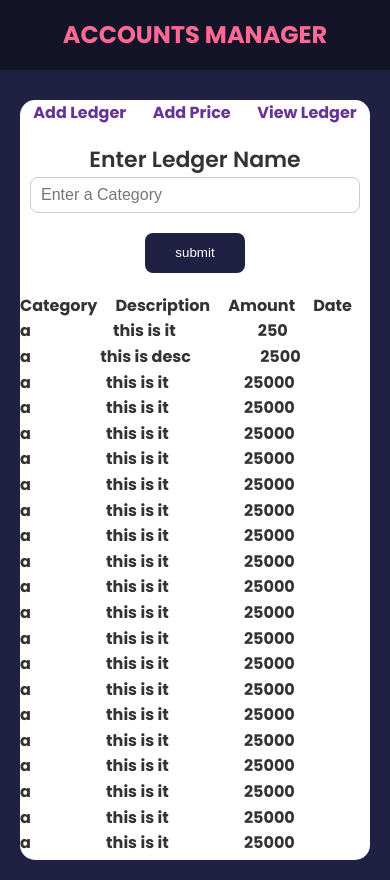
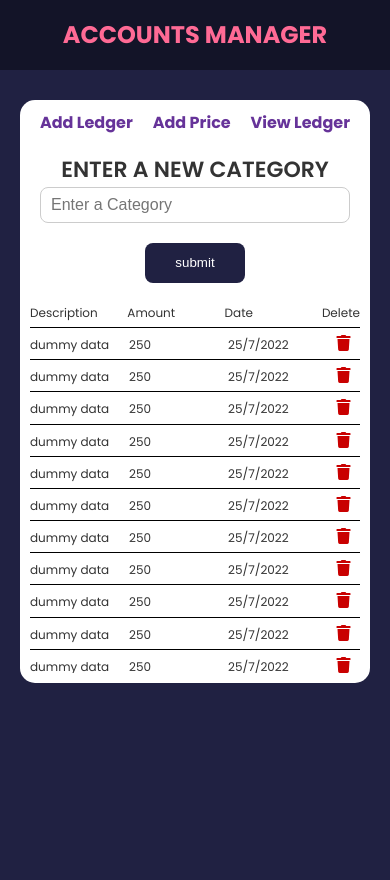
Before and after one commit to ibrahimiltifat/accounting-app, a React (Create React App) app: page /ViewLedger in a window 390 px wide. After the commit the page ends 844 px from the top, so only its background shows below. Built offline with nearby package versions, Linux system fonts and the light colour scheme.

Commit message:
changes made

```diff
--- a/package.json
+++ b/package.json
@@ -9,6 +9,7 @@
     "firebase": "^7.24.0",
     "react": "^17.0.2",
     "react-dom": "^17.0.2",
+    "react-icons": "^4.4.0",
     "react-router-dom": "^6.3.0",
     "react-scripts": "5.0.0",
     "web-vitals": "^2.1.4"
--- a/src/data.js
+++ b/src/data.js
@@ -1,26 +1,72 @@
-export const arr = [
-  { category: "a", description: "this is it", amount: 250 },
-  { category: "a", description: "this is desc", amount: 2500 },
-  { category: "a", description: "this is it", amount: 25000 },
-  { category: "a", description: "this is it", amount: 25000 },
-  { category: "a", description: "this is it", amount: 25000 },
-  { category: "a", description: "this is it", amount: 25000 },
-  { category: "a", description: "this is it", amount: 25000 },
-  { category: "a", description: "this is it", amount: 25000 },
-  { category: "a", description: "this is it", amount: 25000 },
-  { category: "a", description: "this is it", amount: 25000 },
-  { category: "a", description: "this is it", amount: 25000 },
-  { category: "a", description: "this is it", amount: 25000 },
-  { category: "a", description: "this is it", amount: 25000 },
-  { category: "a", description: "this is it", amount: 25000 },
-  { category: "a", description: "this is it", amount: 25000 },
-  { category: "a", description: "this is it", amount: 25000 },
-  { category: "a", description: "this is it", amount: 25000 },
-  { category: "a", description: "this is it", amount: 25000 },
-  { category: "a", description: "this is it", amount: 25000 },
-  { category: "a", description: "this is it", amount: 25000 },
-  { category: "a", description: "this is it", amount: 25000 },
-  { category: "a", description: "this is it", amount: 25000 },
-  { category: "a", description: "this is it", amount: 25000 },
-  { category: "a", description: "this is it", amount: 25000 },
+export const data = [
+  {
+    desc: "dummy data",
+    amount: 250,
+    date: "25/7/2022",
+  },
+  {
+    desc: "dummy data ",
+    amount: 250,
+    date: "25/7/2022",
+  },
+  {
+    desc: "dummy data",
+    amount: 250,
+    date: "25/7/2022",
+  },
+  {
+    desc: "dummy data",
+    amount: 250,
+    date: "25/7/2022",
+  },
+  {
+    desc: "dummy data",
+    amount: 250,
+    date: "25/7/2022",
+  },
+  {
+    desc: "dummy data",
+    amount: 250,
+    date: "25/7/2022",
+  },
+  {
+    desc: "dummy data",
+    amount: 250,
+    date: "25/7/2022",
+  },
+  {
+    desc: "dummy data",
+    amount: 250,
+    date: "25/7/2022",
+  },
+  {
+    desc: "dummy data",
+    amount: 250,
+    date: "25/7/2022",
+  },
+  {
+    desc: "dummy data",
+    amount: 250,
+    date: "25/7/2022",
+  },
+  {
+    desc: "dummy data",
+    amount: 250,
+    date: "25/7/2022",
+  },
+  {
+    desc: "dummy data",
+    amount: 250,
+    date: "25/7/2022",
+  },
+  {
+    desc: "dummy data",
+    amount: 250,
+    date: "25/7/2022",
+  },
+  {
+    desc: "dummy data",
+    amount: 250,
+    date: "25/7/2022",
+  },
 ];
--- a/src/index.css
+++ b/src/index.css
@@ -49,8 +49,8 @@ header {
   padding: 40px 50px;
   margin: 20px 0;
   position: relative;
-  max-height: 90vh;
-  overflow-y: scroll;
+  /* max-height: 90vh; */
+  /* overflow-y: scroll; */
   /* overflow-y: hidden; */
 }
 ::-webkit-scrollbar {
@@ -251,34 +251,45 @@ input:focus {
   margin: 10px 0;
 }
 
-.col-headings{
+.col-headings {
   display: flex;
+  border-color: black;
+  border-style: solid;
+  border-width: 0px 0px 1px 0px;
+  margin-bottom: 7px;
+  padding-bottom: 5px;
 }
-.col-desc{
+.col-headings p {
+  font-size: 18px;
+}
+.col-desc {
+  flex: 3;
+}
+.col-amount {
+  flex: 3;
+}
+.col-date {
+  flex: 3;
+}
+.col-icon {
   flex: 1;
-  width:20%;
-
+  text-align: center;
+  cursor: pointer;
 }
-.col-amount{
-  flex: 1;
-}
-.col-date{
-  flex: 1;
-}
-.col-icon{
-  flex: 1;
+.overflow {
+  max-height: 40vh;
+  overflow-y: scroll;
 }
 
 @media (max-width: 600px) {
+  /*todo- remove container heading  */
+  .col-headings p {
+    font-size: 12px;
+  }
 
-  /*todo- remove container heading  */
-.col-headings h2{
-  font-size: 12px;
-}
-
-.card{
-  padding: 0px 0px ;
-}
+  .card {
+    padding: 10px 10px;
+  }
 
   .rating li {
     margin: 10px 3px;
--- a/src/pages/ViewLedger.jsx
+++ b/src/pages/ViewLedger.jsx
@@ -1,80 +1,78 @@
-import React, { useState, useEffect } from "react";
+import React, { useState } from "react";
 import Navbar from "../components/Navbar";
-import { arr } from "../data";
+import { data } from "../data";
+import { FaTrash } from "react-icons/fa";
 
 function ViewLedger() {
-  const [weightsArray, setWeightsArray] = useState(arr);
-  const [categories, setCategories] = useState(["a", "b", "c"]);
-  const [category, setCategory] = useState("");
-  const [message, setMessage] = useState("");
-  const [formValues, setFormValues] = useState([{ name: "", email: "" }]);
+  const [categories, setCategories] = useState([]);
+  const [message, SetMessage] = useState("");
+  const [newCategory, SetNewCategory] = useState("");
 
-  useEffect(() => {
-    if (category.length > 0 && categories.includes(category) === false) {
-      setMessage("Category not present");
-    } else if (categories.includes(category) === true) {
-      setMessage("");
+  const handleTextChange = (e) => {
+    SetNewCategory(e.target.value);
+  };
+  const handleSubmit = (e) => {
+    e.preventDefault();
+    if (newCategory.length === 0) {
+      SetMessage("Please enter a valid Category");
+    } else {
+      if (categories.includes(newCategory)) {
+        SetMessage("Category already present");
+      } else {
+        SetMessage("");
+        setCategories([newCategory, ...categories]);
+      }
+      console.log(categories);
+      SetNewCategory("");
     }
-  }, [category]);
-
-  let handleChange = (i, e) => {
-    let newFormValues = [...formValues];
-    let newWeights = [...weightsArray];
-    newFormValues[i][e.target.name] = e.target.value;
-    setWeightsArray(newWeights);
-    setFormValues(newFormValues);
-  };
-
-  let addFormFields = () => {
-    setFormValues([...formValues, { name: "", email: "" }]);
-  };
-
-  let handleSubmit = (event) => {
-    event.preventDefault();
-
-    console.log(weightsArray);
   };
 
   return (
     <>
       <div className="container">
-        <div className="card ">
+        <div className="card">
           <Navbar />
           <form onSubmit={handleSubmit}>
-            <h2>Enter Ledger Name</h2>
+            <h2>ENTER A NEW CATEGORY</h2>
             <div className="input-group">
               <input
-                onChange={(e) => setCategory(e.target.value)}
+                onChange={handleTextChange}
                 type="text"
                 placeholder="Enter a Category"
+                value={newCategory}
               />
             </div>
-            {message && <div className="message">{message}</div>}
             <div className="text-center">
               <button className="btn btn-primary" type="submit">
                 submit
               </button>
             </div>
-            <div className="list-heading">
-              <h4>Category</h4>
-              <h4>Description</h4>
-              <h4>Amount</h4>
-              <h4>Date</h4>
-              <h4></h4>
-            </div>
+            {message && <div className="message">{message}</div>}
           </form>
-          <div>
-            {weightsArray.map(function (d, idx) {
-              return (
-                <div className="list-heading">
-                  <h4>{d.category}</h4>
-                  <h4>{d.description}</h4>
-                  <h4>{d.amount}</h4>
-                  <h4>{d.date}</h4>
-                </div>
-              );
-            })}
+          <div className="col-headings">
+            <p className="col-desc">Description</p>
+            <p className="col-amount">Amount</p>
+            <p className="col-date">Date</p>
+            <p className="col-icon">Delete</p>
           </div>
+          <div className="overflow">
+            {data.map((item, index) => (
+              <div className="col-headings" key={index}>
+                <p className="col-desc">{item.desc}</p>
+                <p className="col-amount">{item.amount}</p>
+                <p className="col-date">{item.date}</p>
+                {/* <p className="col-icon">xx</p> */}
+                <FaTrash className="col-icon" color="#C90000" />
+              </div>
+            ))}
+          </div>
+          {/* todo SUM */}
+          {/* <div className="col-headings">
+            <p className="col-desc">Description</p>
+            <p className="col-amount">Amount</p>
+            <p className="col-date">Date</p>
+            <p className="col-icon">xx</p>
+          </div> */}
         </div>
       </div>
     </>
```
Also changed, not shown: src/pages/Testpage.jsx (+11 -12 lines), 1 other file (tests, documents, lock files or other folders).
